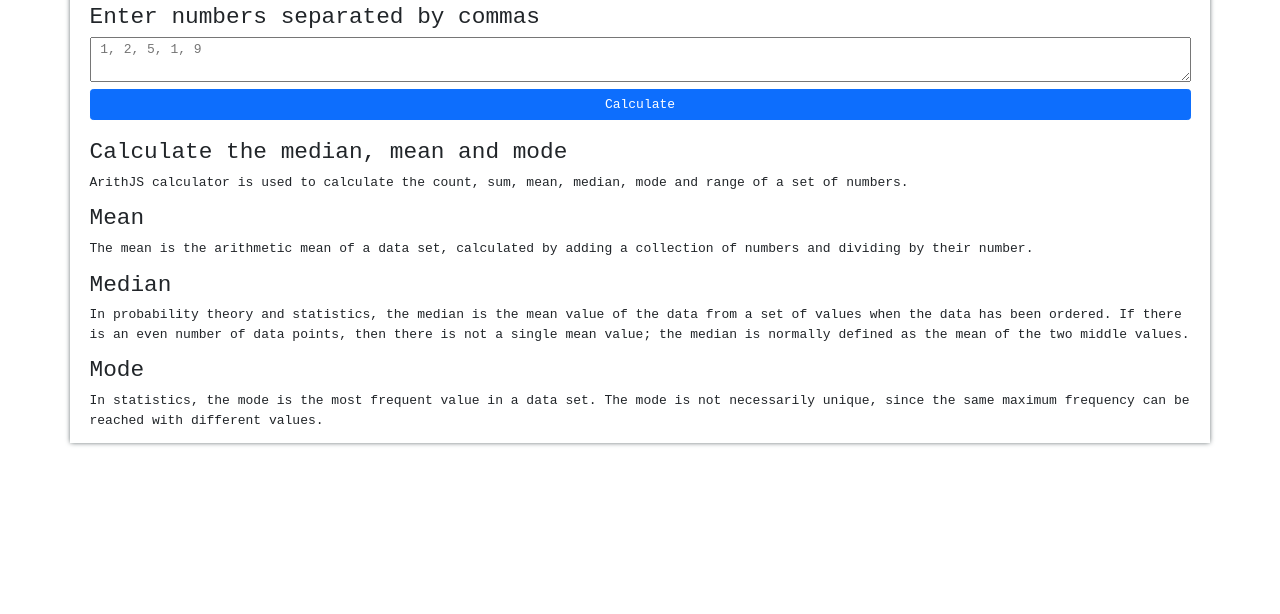
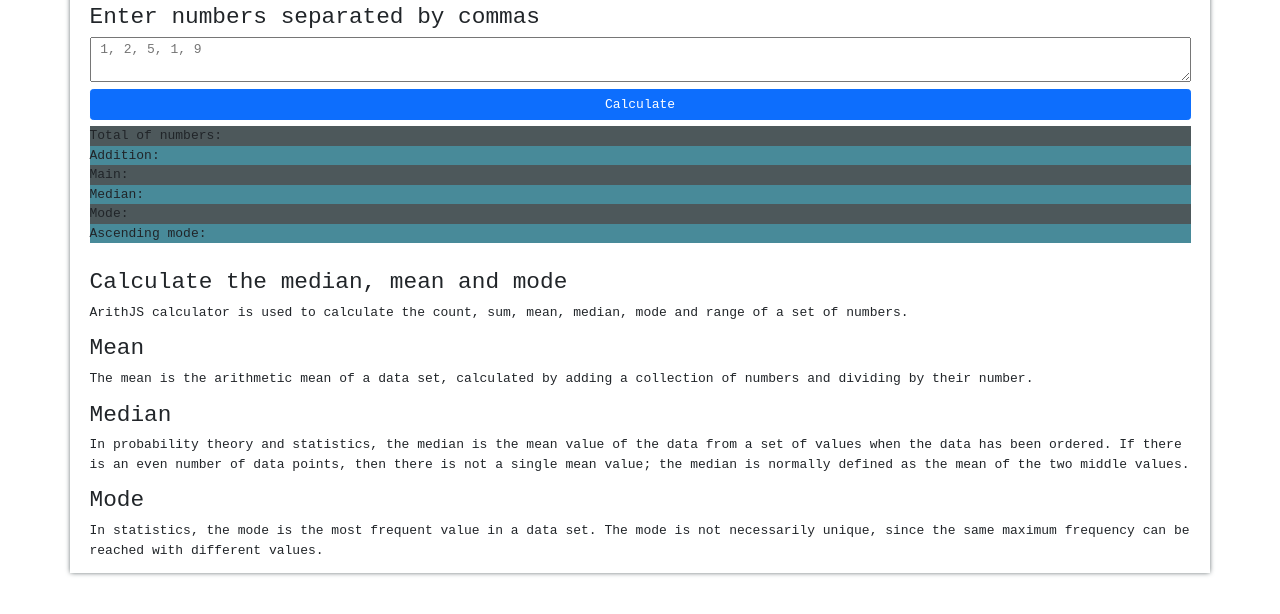
Before and after one commit to ButchBet/JavaScript-Practice, a plain HTML site: page medianMeanAndMode/index.html in a window 1280 px wide. Shown: the part 42-656 px from the top of the page. Drawn offline with nearby package versions, Linux system fonts and the light colour scheme.

Commit message:
Stop the use of the componet Output, because js is not letting me to pass the attributes dinamically, by now I was thnking in use Node.js to write and read json files but to don't junp into that tecnology I'll write the HTML and CSS directly in the main files.

```diff
--- a/medianMeanAndMode/css/index.css
+++ b/medianMeanAndMode/css/index.css
@@ -31,6 +31,24 @@ h1 {
 
 #output {
     /* background-color: aqua; */
+    padding-left: 0 !important;
+    padding-right: 0 !important;
+    display: flex;
+}
+
+p {
+    display: inline-block;
+}
+
+li {
+    list-style: none;
+
+}
+
+.unpair {
+    background: var(--charcola);
+} .pair {
+    background: var(--dark-aqua);
 }
 
 #info {
--- a/medianMeanAndMode/index.html
+++ b/medianMeanAndMode/index.html
@@ -29,7 +29,7 @@
         </section>
 
         <section id="output" class="container hidden">
-            <app-output id="app-output"
+            <!-- <app-output id="app-output"
                         class="container"
                         totalNumbers=""
                         numbersAddition=""
@@ -38,7 +38,16 @@
                         mode=""
                         ascendingMode=""
                         >
-            </app-output>
+            </app-output> -->
+
+            <ul class="container">
+                <li class="unpair">Total of numbers: <p id="totalNumbers"></p></li>
+                <li class="pair">Addition: <p id="numbersAddition"></p></li>
+                <li class="unpair">Main: <p id="main"></p></li>
+                <li class="pair">Median: <p id="median"></p></li>
+                <li class="unpair">Mode: <p id="mode"></p></li>
+                <li class="pair">Ascending mode: <p id="ascendingMode"></p></li>
+            </ul>
 
         </section>
 
```
